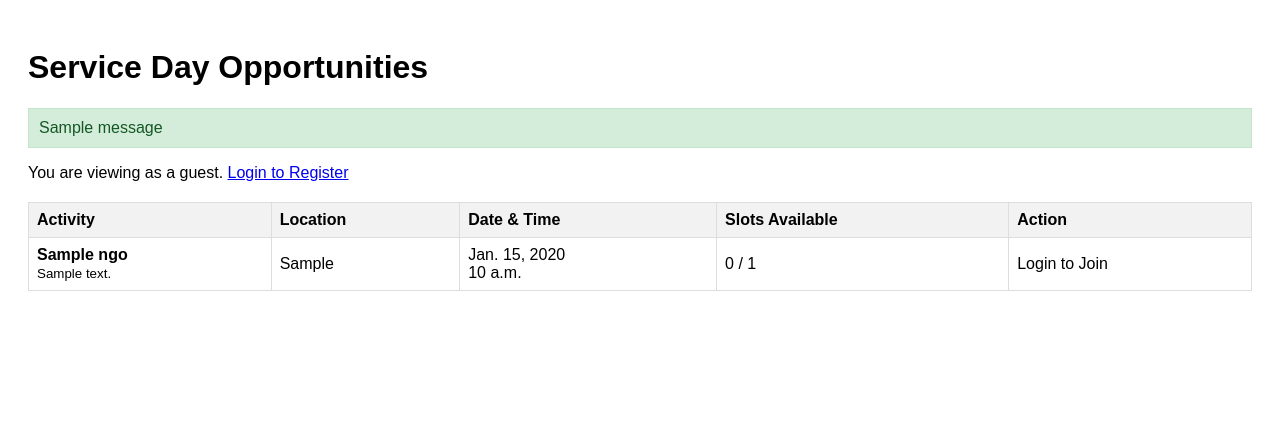
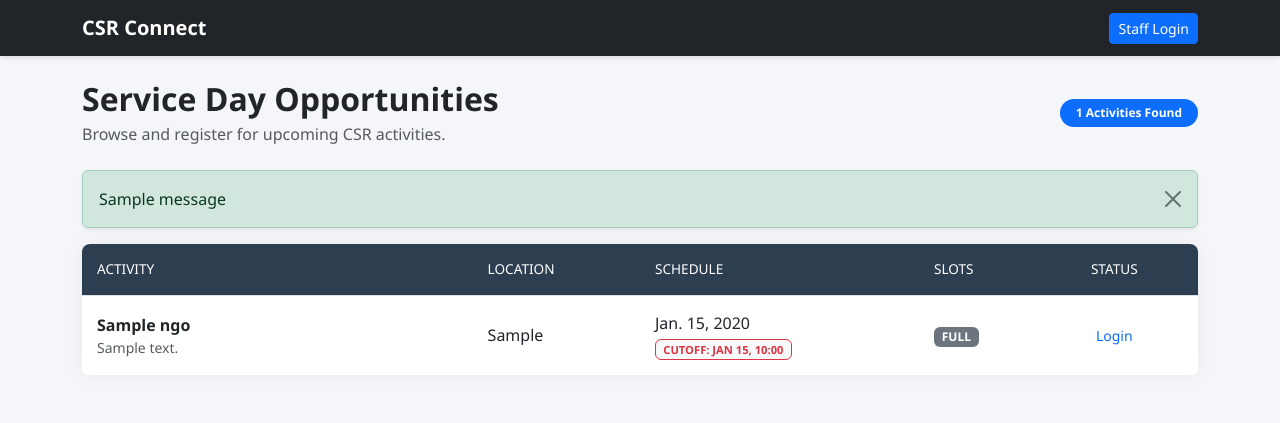
Before and after one commit to Vanz1233/BIT306_Assignment1, a Django app: page / in a window 1280 px wide. Shown: the top 423 px of the page. Run offline with Django 5.2, Linux system fonts and the light colour scheme; tables that the repository leaves empty hold one stand-in row (values such as "Sample post"); one stand-in notice (Sample message) is shown.

Commit message:
Completed UC 1-4: Dashboard UI, Login System, and Registration Logic

```diff
--- a/csr_enterprise/settings.py
+++ b/csr_enterprise/settings.py
@@ -116,3 +116,9 @@
 # https://docs.djangoproject.com/en/6.0/howto/static-files/
 
 STATIC_URL = 'static/'
+
+# Redirect to the homepage (Dashboard) after login
+LOGIN_REDIRECT_URL = '/'
+
+# Redirect to the homepage after logout
+LOGOUT_REDIRECT_URL = '/'
--- a/service_dashboard/templates/service_dashboard/index.html
+++ b/service_dashboard/templates/service_dashboard/index.html
@@ -1,73 +1,121 @@
 <!DOCTYPE html>
-<html>
+<html lang="en">
 <head>
+    <meta charset="UTF-8">
+    <meta name="viewport" content="width=device-width, initial-scale=1.0">
     <title>Service Day Dashboard</title>
+    <link href="https://cdn.jsdelivr.net/npm/bootstrap@5.3.0/dist/css/bootstrap.min.css" rel="stylesheet">
     <style>
-        body { font-family: sans-serif; padding: 20px; }
-        table { width: 100%; border-collapse: collapse; margin-top: 20px; }
-        th, td { border: 1px solid #ddd; padding: 8px; text-align: left; }
-        th { background-color: #f2f2f2; }
-        .btn { padding: 5px 10px; background-color: #28a745; color: white; text-decoration: none; border-radius: 4px; }
-        .btn-disabled { background-color: #ccc; pointer-events: none; }
-        .messages { padding: 10px; background-color: #d4edda; color: #155724; border: 1px solid #c3e6cb; }
+        body { background-color: #f4f6f9; font-family: 'Segoe UI', Tahoma, Geneva, Verdana, sans-serif; }
+        .navbar { box-shadow: 0 2px 4px rgba(0,0,0,0.1); }
+        .card-table { border: none; border-radius: 8px; box-shadow: 0 0 20px rgba(0,0,0,0.05); overflow: hidden; }
+        .table thead th { background-color: #2c3e50; color: white; font-weight: 500; text-transform: uppercase; font-size: 0.85rem; padding: 15px; }
+        .table tbody td { vertical-align: middle; padding: 15px; border-bottom: 1px solid #eee; }
+        .cutoff-badge { font-size: 0.7rem; text-transform: uppercase; font-weight: 700; }
     </style>
 </head>
 <body>
 
-    <h1>Service Day Opportunities</h1>
+    <nav class="navbar navbar-expand-lg navbar-dark bg-dark mb-4">
+        <div class="container">
+            <a class="navbar-brand fw-bold" href="#">CSR Connect</a>
+            <div class="d-flex align-items-center text-white">
+                {% if user.is_authenticated %}
+                    <span class="me-3">Welcome, <strong>{{ user.username }}</strong></span>
+                    <form action="{% url 'logout' %}" method="post" class="d-inline">
+                        {% csrf_token %}
+                        <button type="submit" class="btn btn-outline-light btn-sm">Logout</button>
+                    </form>
+                {% else %}
+                    <a href="{% url 'login' %}" class="btn btn-primary btn-sm">Staff Login</a>
+                {% endif %}
+            </div>
+        </div>
+    </nav>
+
+    <div class="container pb-5">
+        <div class="row align-items-center mb-4">
+            <div class="col">
+                <h2 class="fw-bold text-dark mb-1">Service Day Opportunities</h2>
+                <p class="text-muted mb-0">Browse and register for upcoming CSR activities.</p>
+            </div>
+            <div class="col-auto">
+                <span class="badge bg-primary rounded-pill px-3 py-2">{{ ngos|length }} Activities Found</span>
+            </div>
+        </div>
 
         {% if messages %}
-        <div class="messages">
             {% for message in messages %}
+                <div class="alert alert-{% if message.tags == 'error' %}danger{% else %}{{ message.tags }}{% endif %} alert-dismissible fade show shadow-sm">
                     {{ message }}
+                    <button type="button" class="btn-close" data-bs-dismiss="alert"></button>
+                </div>
             {% endfor %}
-        </div>
         {% endif %}
 
-    {% if user.is_authenticated %}
-        <p>Welcome, <strong>{{ user.username }}</strong>! <a href="/admin/logout/">Logout</a></p>
-    {% else %}
-        <p>You are viewing as a guest. <a href="/admin/login/?next=/">Login to Register</a></p>
-    {% endif %}
-
-    <table>
+        <div class="card card-table bg-white">
+            <div class="table-responsive">
+                <table class="table table-hover mb-0">
                     <thead>
                         <tr>
-                <th>Activity</th>
-                <th>Location</th>
-                <th>Date & Time</th>
-                <th>Slots Available</th>
-                <th>Action</th>
+                            <th style="width: 35%;">Activity</th>
+                            <th style="width: 15%;">Location</th>
+                            <th style="width: 25%;">Schedule</th>
+                            <th style="width: 10%;">Slots</th>
+                            <th style="width: 15%; text-align: center;">Status</th>
                         </tr>
                     </thead>
                     <tbody>
                         {% for ngo in ngos %}
                         <tr>
-                <td><strong>{{ ngo.name }}</strong><br><small>{{ ngo.description }}</small></td>
+                            <td>
+                                <div class="fw-bold text-dark">{{ ngo.name }}</div>
+                                <div class="text-muted small">{{ ngo.description|truncatewords:15 }}</div>
+                            </td>
                             <td>{{ ngo.location }}</td>
-                <td>{{ ngo.event_date }} <br> {{ ngo.start_time }}</td>
-
-                <td>{{ ngo.seats_available }} / {{ ngo.max_employees }}</td>
-
                             <td>
+                                <div>{{ ngo.event_date }}</div>
+                                <span class="badge bg-light text-danger border border-danger mt-1 cutoff-badge">
+                                    Cutoff: {{ ngo.cutoff_date|date:"M d, H:i" }}
+                                </span>
+                            </td>
+                            <td>
+                                {% if ngo.seats_available > 0 %}
+                                    <span class="badge bg-success bg-opacity-10 text-success border border-success rounded-pill">
+                                        {{ ngo.seats_available }} / {{ ngo.max_employees }}
+                                    </span>
+                                {% else %}
+                                    <span class="badge bg-secondary">FULL</span>
+                                {% endif %}
+                            </td>
+                            <td class="text-center">
                                 {% if user.is_authenticated %}
-                        {% if ngo.id in user_registered_ids %}
-                            <span class="btn btn-disabled">Registered</span>
+                                    {% if now > ngo.cutoff_date %}
+                                        <button class="btn btn-secondary btn-sm w-100" disabled>Closed</button>
+                                    {% elif ngo.id in user_registered_ids %}
+                                        <a href="{% url 'cancel_ngo' ngo.id %}" class="btn btn-outline-danger btn-sm w-100">Withdraw</a>
                                     {% elif ngo.seats_available == 0 %}
-                            <span class="btn btn-disabled">Full</span>
+                                        <button class="btn btn-light text-muted btn-sm w-100 border" disabled>Waitlist</button>
                                     {% else %}
-                            <a href="{% url 'register_ngo' ngo.id %}" class="btn">Register</a>
+                                        <a href="{% url 'register_ngo' ngo.id %}" class="btn btn-success btn-sm w-100 shadow-sm">Register</a>
                                     {% endif %}
                                 {% else %}
-                        <span>Login to Join</span>
+                                    <a href="{% url 'login' %}" class="btn btn-link btn-sm text-decoration-none">Login</a>
                                 {% endif %}
                             </td>
                         </tr>
                         {% empty %}
-            <tr><td colspan="5">No opportunities available yet.</td></tr>
+                        <tr>
+                            <td colspan="5" class="text-center py-5">
+                                <h4 class="text-muted">No activities available</h4>
+                            </td>
+                        </tr>
                         {% endfor %}
                     </tbody>
                 </table>
+            </div>
+        </div>
+    </div>
 
 </body>
 </html>
--- a/service_dashboard/urls.py
+++ b/service_dashboard/urls.py
@@ -1,7 +1,14 @@
-from django.urls import path
+from django.urls import path, include  # <--- Make sure 'include' is imported!
 from . import views
 
 urlpatterns = [
+    # Dashboard
     path('', views.dashboard, name='dashboard'),
+
+    # THIS LINE FIXES THE ERROR:
+    path('accounts/', include('django.contrib.auth.urls')),
+
+    # Action Routes
     path('register/<int:ngo_id>/', views.register_ngo, name='register_ngo'),
+    path('cancel/<int:ngo_id>/', views.cancel_ngo, name='cancel_ngo'),
 ]
--- a/service_dashboard/views.py
+++ b/service_dashboard/views.py
@@ -1,38 +1,52 @@
 from django.shortcuts import render, redirect, get_object_or_404
 from django.contrib.auth.decorators import login_required
 from django.contrib import messages
+from django.utils import timezone  # Needed for checking dates
 from .models import NGO, Registration
 
 def dashboard(request):
-    # UC 2: Employees view a list of registered NGO activities
     ngos = NGO.objects.all()
-
-    # We need to know which ones the user already joined to disable the button
     user_registered_ids = []
     if request.user.is_authenticated:
         user_registered_ids = Registration.objects.filter(employee=request.user).values_list('ngo_id', flat=True)
 
     return render(request, 'service_dashboard/index.html', {
         'ngos': ngos,
-        'user_registered_ids': user_registered_ids
+        'user_registered_ids': user_registered_ids,
+        'now': timezone.now() # Pass current time to template
     })
 
 @login_required
 def register_ngo(request, ngo_id):
-    # UC 3: Employees select an activity and register [cite: 9]
     ngo = get_object_or_404(NGO, id=ngo_id)
 
-    # Check 1: Is user already registered?
+    # Requirement: Check Cut-off Date
+    if timezone.now() > ngo.cutoff_date:
+        messages.error(request, "Registration for this event has closed.")
+        return redirect('dashboard')
+
     if Registration.objects.filter(employee=request.user, ngo=ngo).exists():
         messages.warning(request, f"You are already registered for {ngo.name}.")
-
-    # Check 2: Are there slots available? (Prevent overbooking) [cite: 9]
     elif ngo.seats_available() <= 0:
         messages.error(request, f"Sorry, {ngo.name} is full.")
-
     else:
-        # Success: Create the registration
         Registration.objects.create(employee=request.user, ngo=ngo)
         messages.success(request, f"Successfully registered for {ngo.name}!")
 
     return redirect('dashboard')
+
+@login_required
+def cancel_ngo(request, ngo_id):
+    ngo = get_object_or_404(NGO, id=ngo_id)
+    registration = Registration.objects.filter(employee=request.user, ngo=ngo).first()
+
+    # Requirement: Check Cut-off Date for cancellation too
+    if timezone.now() > ngo.cutoff_date:
+        messages.error(request, "It is too late to cancel your registration.")
+    elif registration:
+        registration.delete()
+        messages.success(request, f"You have withdrawn from {ngo.name}.")
+    else:
+        messages.error(request, "You are not registered for this event.")
+
+    return redirect('dashboard')
```
Also changed, not shown: service_dashboard/templates/registration/login.html (added, +82 -0 lines). Lines whose indentation alone changed are shown as unchanged.
